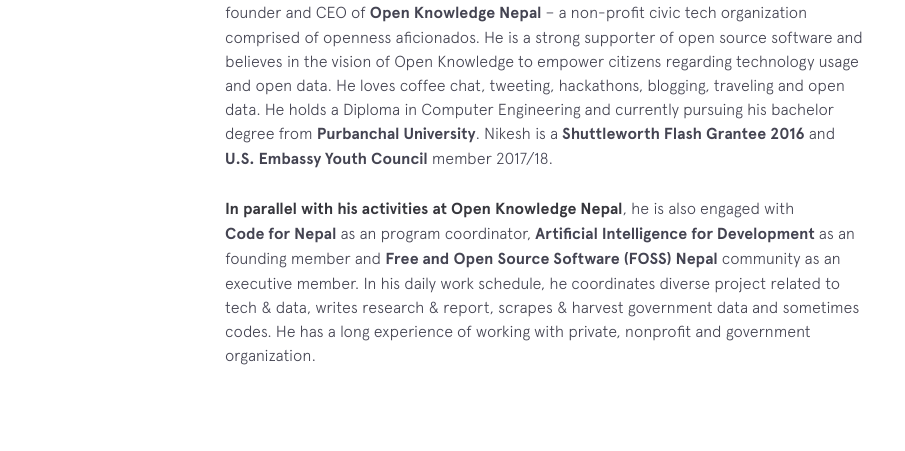
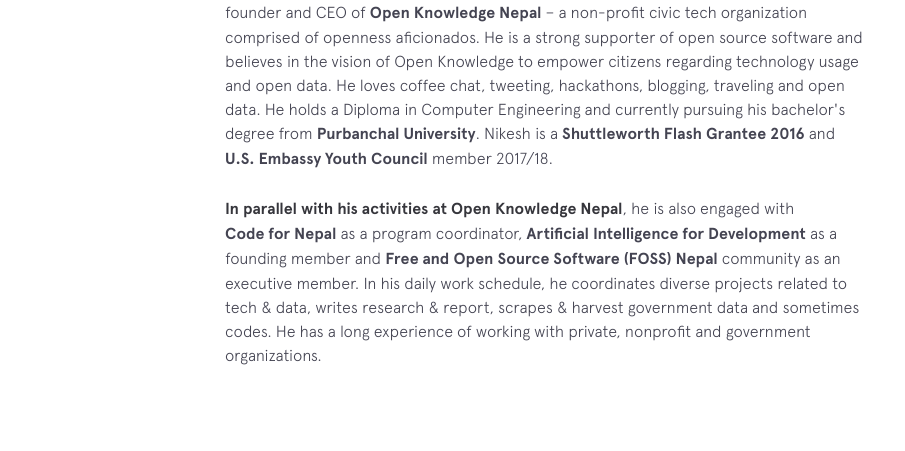
Before and after one commit to nikeshbalami/nikeshbalami.github.io, a Jekyll site: the page built from index.html, in a window 1280 px wide and 900 px high, scrolled down 767 px. Shown: the part 257-708 px from the top of the window, without its empty margins (225-1130 px from the left). Built offline with Jekyll 4.4.1, drawn with Linux system fonts in a browser that asks for light colours; nearby versions of some CDN libraries.

Commit message:
typo corrected

```diff
--- a/_includes/background.html
+++ b/_includes/background.html
@@ -3,11 +3,11 @@
   <div class="section__content">
     <p>
 
-      Nikesh is a civic entrepreneur, open data advocate and tech researcher. He is the co-founder and CEO of <a class="underline-link" href="http://oknp.org" target="_blank">Open Knowledge Nepal</a> – a non-profit civic tech organization comprised of openness aficionados. He is a strong supporter of open source software and believes in the vision of Open Knowledge to empower citizens regarding technology usage and open data. He loves coffee chat, tweeting, hackathons, blogging, traveling and open data. He holds a Diploma in Computer Engineering and currently pursuing his bachelor degree from <a class="underline-link" href="http://purbanchaluniversity.edu.np" target="_blank">Purbanchal University</a>. Nikesh is a <a class="underline-link" href="https://www.shuttleworthfoundation.org" target="_blank">Shuttleworth Flash Grantee 2016</a> and <a class="underline-link" href="http://usyc.weinspirenepal.org/" target="_blank">U.S. Embassy Youth Council</a> member 2017/18.
+      Nikesh is a civic entrepreneur, open data advocate and tech researcher. He is the co-founder and CEO of <a class="underline-link" href="http://oknp.org" target="_blank">Open Knowledge Nepal</a> – a non-profit civic tech organization comprised of openness aficionados. He is a strong supporter of open source software and believes in the vision of Open Knowledge to empower citizens regarding technology usage and open data. He loves coffee chat, tweeting, hackathons, blogging, traveling and open data. He holds a Diploma in Computer Engineering and currently pursuing his bachelor's degree from <a class="underline-link" href="http://purbanchaluniversity.edu.np" target="_blank">Purbanchal University</a>. Nikesh is a <a class="underline-link" href="https://www.shuttleworthfoundation.org" target="_blank">Shuttleworth Flash Grantee 2016</a> and <a class="underline-link" href="http://usyc.weinspirenepal.org/" target="_blank">U.S. Embassy Youth Council</a> member 2017/18.
       </p>
 
       <p>
-      <strong>In parallel with his activities at Open Knowledge Nepal</strong>, he is also engaged with <a class="underline-link" href="http://codefornepal.org/" target="_blank">Code for Nepal</a> as an program coordinator, <a class="underline-link" href="http://ainepal.org/" target="_blank">Artificial Intelligence for Development</a> as an founding member and <a class="underline-link" href="http://wiki.fossnepal.org/index.php?title=Main_Page" target="_blank">Free and Open Source Software (FOSS) Nepal</a> community as an executive member. In his daily work schedule, he coordinates diverse project related to tech & data, writes research & report, scrapes & harvest government data and sometimes codes. He has a long experience of working with private, nonprofit and government organization.
+      <strong>In parallel with his activities at Open Knowledge Nepal</strong>, he is also engaged with <a class="underline-link" href="http://codefornepal.org/" target="_blank">Code for Nepal</a> as a program coordinator, <a class="underline-link" href="http://ainepal.org/" target="_blank">Artificial Intelligence for Development</a> as a founding member and <a class="underline-link" href="http://wiki.fossnepal.org/index.php?title=Main_Page" target="_blank">Free and Open Source Software (FOSS) Nepal</a> community as an executive member. In his daily work schedule, he coordinates diverse projects related to tech & data, writes research & report, scrapes & harvest government data and sometimes codes. He has a long experience of working with private, nonprofit and government organizations.
     </p>
 
     <!-- {% include employment-status.html %} -->
```
